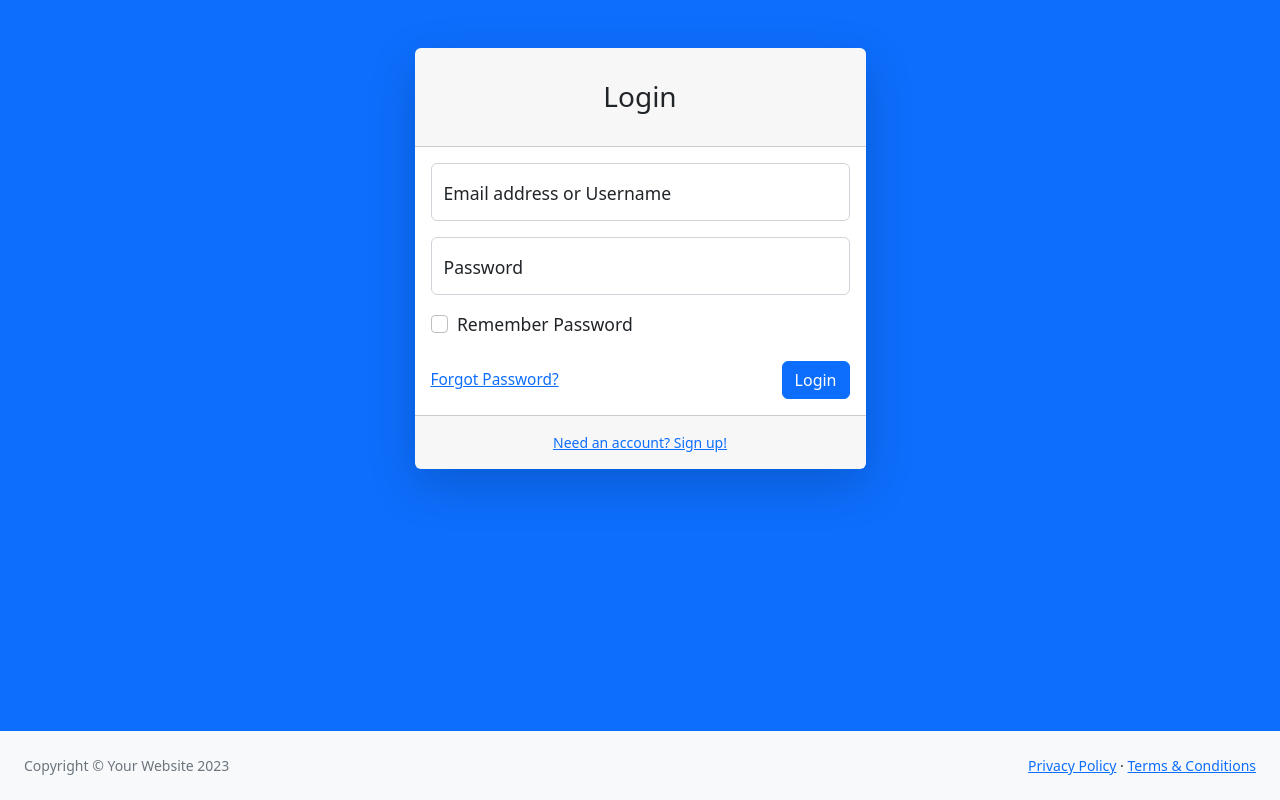
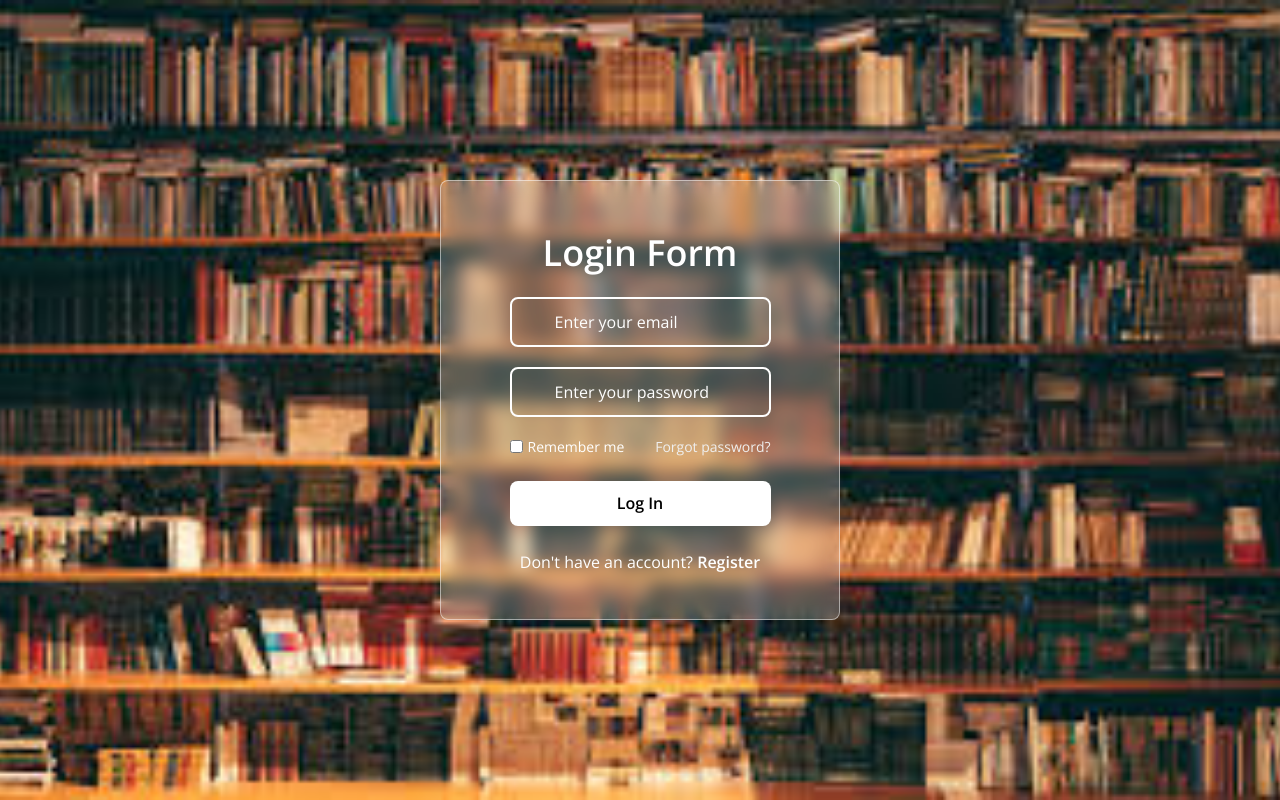
Before and after one commit to YoriCode11/perpus-berbudi, a CodeIgniter 4 app: the page made by app/Views/auth/login.php in a window 1280 px wide. Run offline with PHP 8.4 and a stand-in for CodeIgniter, Linux system fonts and the light colour scheme; the template is opened without the code that fills it, so the values that code supplies are empty; some libraries are stand-ins or nearby versions.

Commit message:
Pembaharuan 1

```diff
--- a/app/Views/auth/login.php
+++ b/app/Views/auth/login.php
@@ -1,52 +1,56 @@
-<?= $this->extend('layouts/auth') ?>
+<!DOCTYPE html>
+<html lang="en">
+<head>
+    <meta charset="UTF-8" />
+    <meta name="viewport" content="width=device-width, initial-scale=1.0" />
+    <link rel="icon" href="<?= base_url('assets/img/logo.png') ?>" type="image/x-icon" />
+    <title>Login - Perpustakaan</title>
+    <!-- Link ke file CSS terpisah -->
+    <link rel="stylesheet" href="<?= base_url('assets/css/login.css') ?>" />
+</head>
+<body>
+    <div class="wrapper">
+        <!-- Form action harus mengarah ke controller login Anda -->
+        <form action="<?= base_url('login/auth') ?>" method="post">
+            <?= csrf_field() ?>
+            <h2>Login Form</h2>
 
-<?= $this->section('title') ?>
-Login
-<?= $this->endSection() ?>
-
-<?= $this->section('content') ?>
-<div class="container">
-    <div class="row justify-content-center">
-        <div class="col-lg-5">
-            <div class="card shadow-lg border-0 rounded-lg mt-5">
-                <div class="card-header"><h3 class="text-center font-weight-light my-4">Login</h3></div>
-                <div class="card-body">
-                    <?php if (session()->getFlashdata('success')): ?>
-                        <div class="alert alert-success" role="alert">
-                            <?= session()->getFlashdata('success') ?>
-                        </div>
-                    <?php endif; ?>
             <?php if (session()->getFlashdata('error')): ?>
                 <div class="alert alert-danger" role="alert">
                     <?= session()->getFlashdata('error') ?>
                 </div>
             <?php endif; ?>
 
-                    <form action="<?= base_url('login') ?>" method="post">
-                        <?= csrf_field() ?>
-                        <div class="form-floating mb-3">
-                            <input class="form-control" id="inputEmail" name="email_or_username" type="text" placeholder="name@example.com or username" value="<?= old('email_or_username') ?>" required />
-                            <label for="inputEmail">Email address or Username</label>
+            <?php if (isset($validation)): ?>
+                <div class="alert alert-danger" role="alert">
+                    <ul>
+                        <?php foreach ($validation->getErrors() as $error): ?>
+                            <li><?= esc($error) ?></li>
+                        <?php endforeach; ?>
+                    </ul>
                 </div>
-                        <div class="form-floating mb-3">
-                            <input class="form-control" id="inputPassword" name="password" type="password" placeholder="Password" required />
-                            <label for="inputPassword">Password</label>
+            <?php endif; ?>
+
+            <div class="input-field">
+                <input type="email" name="email" value="<?= old('email') ?>" required />
+                <label>Enter your email</label>
             </div>
-                        <div class="form-check mb-3">
-                            <input class="form-check-input" id="inputRememberPassword" type="checkbox" value="" />
-                            <label class="form-check-label" for="inputRememberPassword">Remember Password</label>
+            <div class="input-field">
+                <input type="password" name="password" required />
+                <label>Enter your password</label>
             </div>
-                        <div class="d-flex align-items-center justify-content-between mt-4 mb-0">
-                            <a class="small" href="password.html">Forgot Password?</a>
-                            <button class="btn btn-primary" type="submit">Login</button>
+            <div class="forget">
+                <label for="remember">
+                    <input type="checkbox" id="remember" name="remember" />
+                    <p>Remember me</p>
+                </label>
+                <a href="#">Forgot password?</a>
+            </div>
+            <button type="submit">Log In</button>
+            <div class="register">
+                <p>Don't have an account? <a href="#">Register</a></p>
             </div>
         </form>
     </div>
-                <div class="card-footer text-center py-3">
-                    <div class="small"><a href="<?= base_url('register') ?>">Need an account? Sign up!</a></div>
-                </div>
-            </div>
-        </div>
-    </div>
-</div>
-<?= $this->endSection() ?>
+</body>
+</html>
```
Also changed, not shown: app/Config/Routes.php (+7 -2 lines), app/Controllers/Auth.php (+34 -0 lines), public/assets/css/login.css (added). Lines whose indentation alone changed are shown as unchanged.
